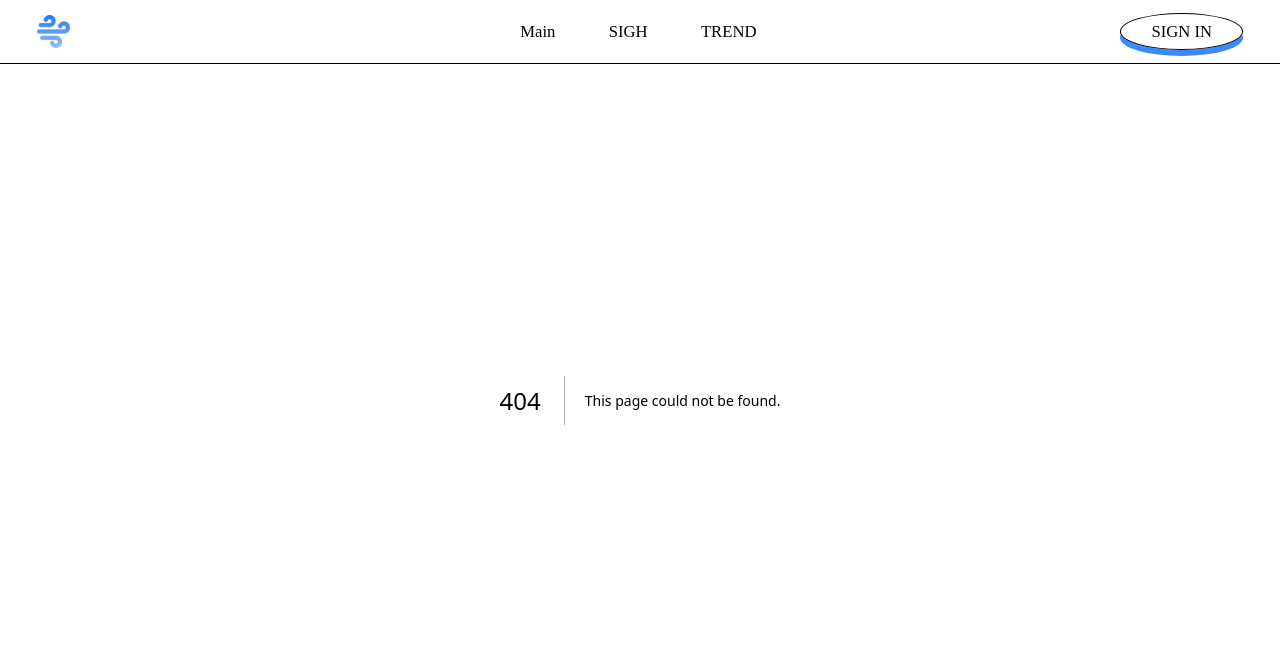
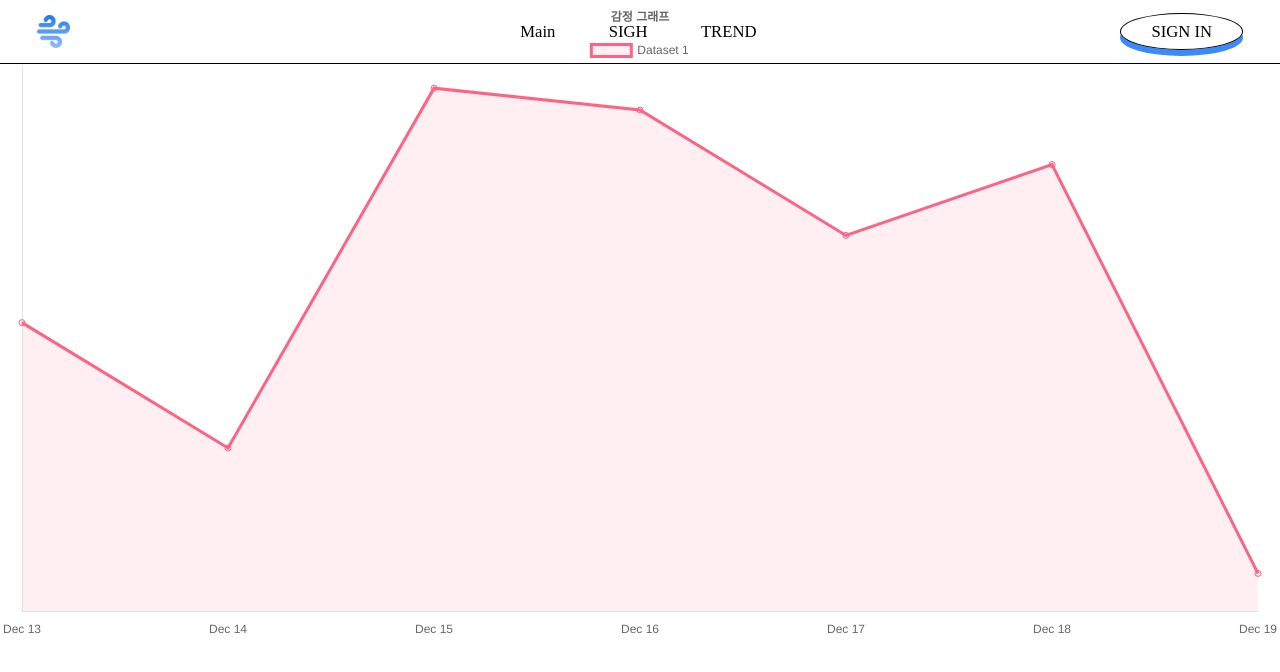
Before and after one commit to sessac-3rd-team-A/FE, a Next.js app: page /profile/chart in a window 1280 px wide. Before the commit this address had no page. Shown: the top 672 px of the page. Built offline with nearby package versions, Linux system fonts and the light colour scheme; a web font is replaced by a local one.

Commit message:
feat: 프로필 페이지 차트

```diff
--- a/package.json
+++ b/package.json
@@ -11,6 +11,7 @@
   "dependencies": {
     "@amcharts/amcharts4": "^4.10.38",
     "@amcharts/amcharts5": "^5.6.2",
+    "@faker-js/faker": "^8.3.1",
     "animate.css": "^4.1.1",
     "axios": "^1.6.2",
     "chart.js": "^4.4.1",
--- /dev/null
+++ b/src/app/profile/chart/page.tsx
@@ -0,0 +1,5 @@
+import PChart from '@/containers/Profile/profileChart';
+
+export default function profileChart() {
+  return <PChart />;
+}
--- a/src/containers/Profile/index.tsx
+++ b/src/containers/Profile/index.tsx
@@ -8,6 +8,7 @@ import ProfileMenu from './profileMenu';
 import { CiCircleChevRight } from 'react-icons/ci';
 import DiaryModal from './diaryModal';
 import { useEffect, useRef, useState } from 'react';
+import PChart from './profileChart';
 
 export default function ProfilePage() {
   const router = useRouter();
@@ -79,6 +80,7 @@ export default function ProfilePage() {
             </div>
             <div className="graph">
               <div>
+                <PChart />
                 <p>MOOD</p>
                 <p>GRAPH</p>
               </div>
--- /dev/null
+++ b/src/containers/Profile/profileChart.tsx
@@ -0,0 +1,105 @@
+'use client';
+
+import React from 'react';
+import {
+  Chart as ChartJS,
+  CategoryScale,
+  LinearScale,
+  PointElement,
+  LineElement,
+  Title,
+  Tooltip,
+  Legend,
+  Filler,
+} from 'chart.js';
+import { Line } from 'react-chartjs-2';
+import { faker } from '@faker-js/faker';
+
+ChartJS.register(
+  CategoryScale,
+  LinearScale,
+  PointElement,
+  LineElement,
+  Title,
+  Tooltip,
+  Legend,
+  Filler,
+);
+
+export const options = {
+  responsive: true,
+  plugins: {
+    legend: {
+      position: 'top' as const,
+    },
+    title: {
+      display: true,
+      text: '감정 그래프',
+    },
+  },
+  scales: {
+    x: {
+      grid: {
+        display: false,
+      },
+    },
+    y: {
+      // border: {
+      //   display: false,
+      // },
+      ticks: {
+        display: false,
+      },
+      grid: {
+        // color: '#E3E3E3',
+        display: false,
+      },
+    },
+  },
+};
+
+const today = Date.now();
+const dayList = [];
+for (let i = 0; i < 7; i++) {
+  dayList.push(
+    new Date(today - i * 1000 * 60 * 60 * 24)
+      .toString()
+      .split(' ')
+      .slice(1, 3)
+      .join(' '),
+  );
+}
+// console.log(dayList);
+
+const labels = dayList.reverse();
+
+export const data = {
+  labels,
+  datasets: [
+    {
+      label: 'Dataset 1',
+      fill: true,
+      // data 부분 실제 데이터로 교체!
+      data: labels.map(() => faker.number.int({ min: 0, max: 100 })),
+      borderColor: 'rgb(255, 99, 132)',
+      backgroundColor: 'rgba(255, 99, 132, 0.1)',
+    },
+  ],
+};
+
+export default function PChart() {
+  return (
+    // <div style={{ marginTop: '100px' }}>
+    //   {/* 프로필 차트 레츠고 */}
+    //   <div
+    //     style={{
+    //       width: '1000px',
+    //       height: '500px',
+    //       backgroundColor: 'rgba(0, 0, 0, 0.3)',
+    //     }}
+    //   >
+    <Line options={options} data={data} />
+    //   </div>
+    // </div>
+  );
+}
```
Also changed, not shown: 1 other file (tests, documents, lock files or other folders).
